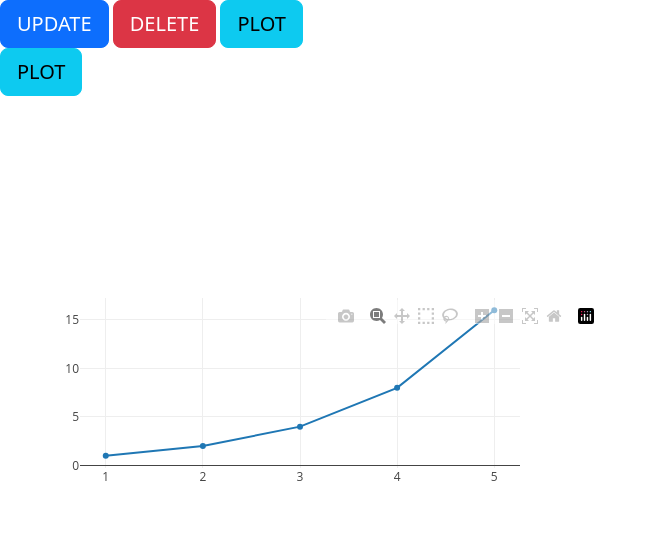
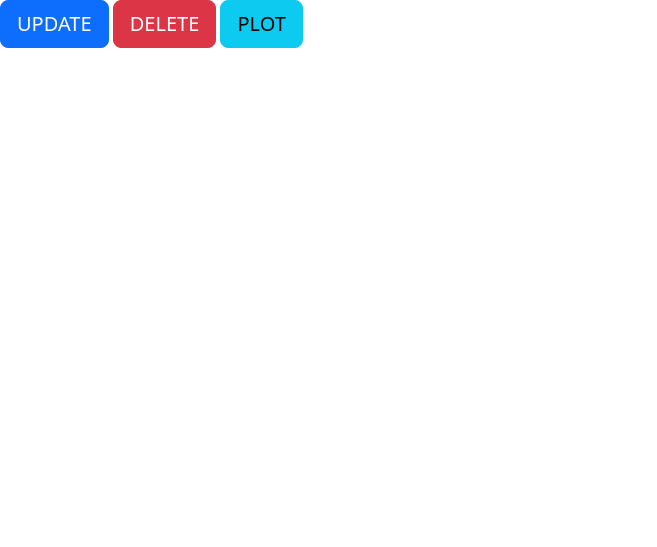
Before and after one commit to nurbujang/WSAA-bigproject, a Flask app: page /dashboard in a window 1280 px wide. Shown: the part 56-603 px from the top of the page, without its empty margins (0-657 px from the left). Run offline with Flask 3, Linux system fonts and the light colour scheme; parts of the project's set-up code (start-up, migrations or seed data) failed here and were passed over; some libraries are stand-ins or nearby versions.

Commit message:
update dashboard template

```diff
--- a/app/templates/dashboard.html
+++ b/app/templates/dashboard.html
@@ -18,32 +18,15 @@
         <input class="btn btn-primary btn-lg" type="submit" name="update" value="UPDATE">
         <input class="btn btn-danger btn-lg" type="submit" name="delete" value="DELETE">
         <input class="btn btn-info btn-lg" type="submit" name="plot" value="PLOT">
-        <!--read data from the table and return as json -->
     </form>
 
-    <!--buttons for database operation: maybe change to input later -->
-    <div id="buttons" style="width:600px;height:250px;">
-
-        <button class="btn btn-info btn-lg" type="button" value="plot">PLOT</button>
-    </div>
-
-    <div id="myPlot" style="width:100%;max-width:700px"></div>
-    <div id="tester" style="width:600px;height:250px;"></div>
-
-
-    <script>
-        TESTER = document.getElementById('tester');
-        Plotly.newPlot(TESTER, [{
-            x: [1, 2, 3, 4, 5],
-            y: [1, 2, 4, 8, 16]
-        }], {margin: { t: 0 }});
-    </script>
+    <!-- <div id="tester" style="width:600px;height:250px;"></div> -->
+    <div id="plotdiv"></div>
 
     <script>
         var graphs = {{ graphJSON | safe}};
-        TESTER = document.getElementById('tester');
-        //Plotly.plot('chart', graphs, {});
-        Plotly.newPlot(TESTER, graphs, {margin: { t: 0 }});
+        PLOTDIV = document.getElementById('plotdiv');
+        Plotly.newPlot(PLOTDIV, graphs, { margin: { t: 0 } });
     </script>
 
 
```
